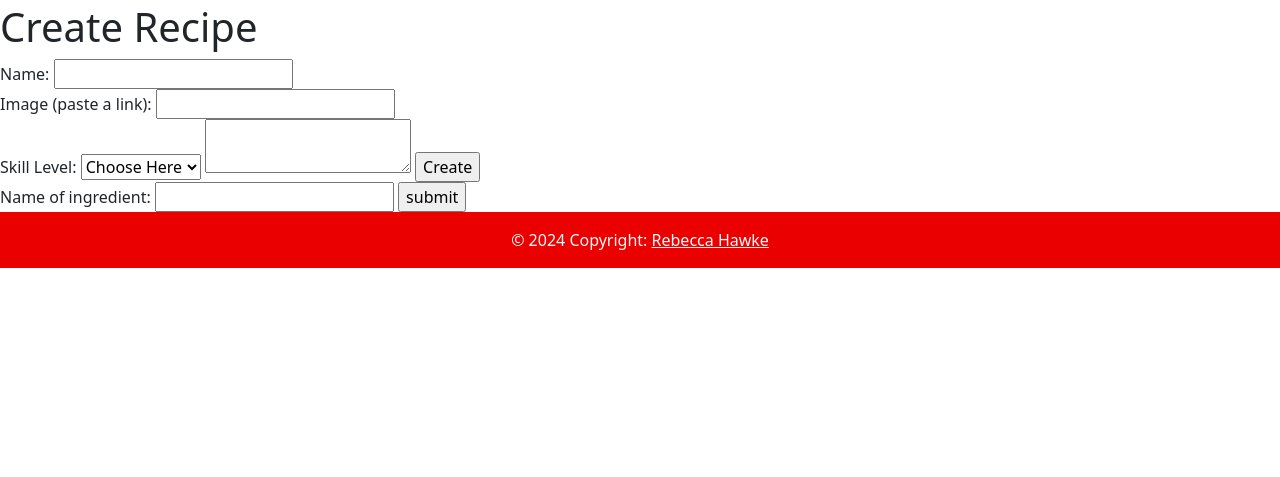
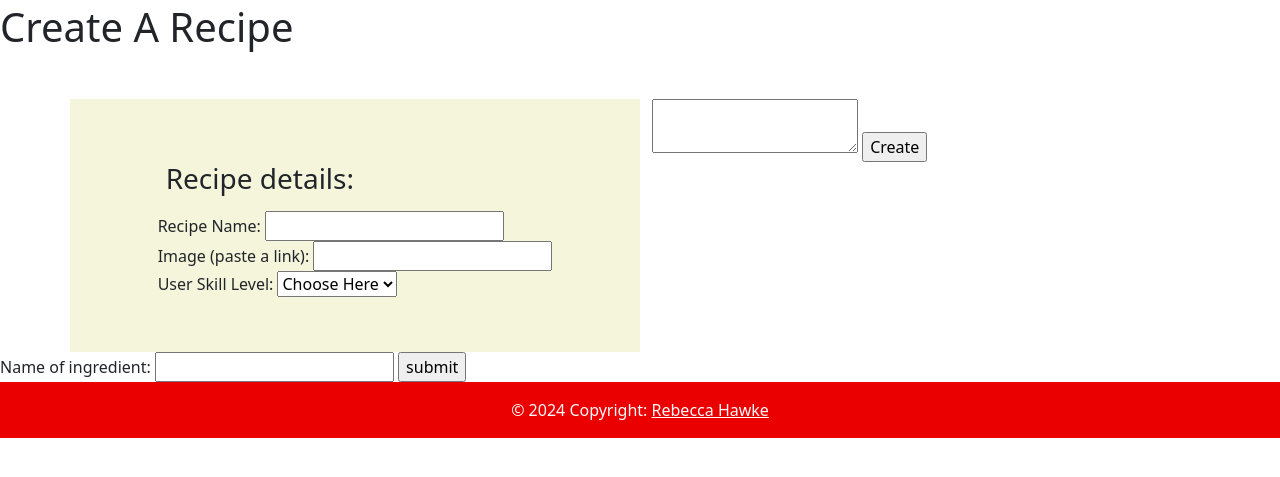
Before and after one commit to RebHawke/13COM, a Flask app: page /recipe/create in a window 1280 px wide. Shown: the part 61-538 px from the top of the page. Run offline with Flask 3, Linux system fonts and the light colour scheme; the visitor is signed in with stand-in values (Sample User, id 1); data that the repository does not hold is empty; some libraries are stand-ins or nearby versions; some web fonts are replaced.

Commit message:
restyling create recipe

```diff
--- a/flour/app.py
+++ b/flour/app.py
@@ -23,7 +23,7 @@ def create_connection():
 
 
 @app.route("/")
-def index():
+def home():
     return render_template("home.html")
 
 ################################################################################################
@@ -51,7 +51,7 @@ def sign_up():
                 with connection.cursor() as cursor:
                     sql = "INSERT INTO profiles (name, username, password, email, skill) VALUES (%s, %s, %s, %s, %s)"
                     values = (name, username, encrypt(password), email, skill)
-                    cursor.execute(sql, values)
+                    cursor.execute(sql, values) #safter way to input variables as less prone to tampering
                     connection.commit()
 
                     with connection.cursor() as cursor:
@@ -59,17 +59,17 @@ def sign_up():
                         cursor.execute(sql, (username, encrypt(password)))
                         profile = cursor.fetchone()
 
-                    session['user_id'] = profile['user_id'] #user_id is what knows uf u are logged in
+                    session['user_id'] = profile['user_id'] #user_id is what knows if u are logged in
                     session['name'] = profile['name']
                     session['username'] = profile['username']
-                    session['role'] = profile['role']  #admin, user, author
+                    session['role'] = profile['role']
                     session['email'] = profile['email']
                     session['skill'] = profile['skill']
                     flash("Logged In, Welcome " + (session['name']))
 
                     return redirect("/profiles")
         except pymysql.err.IntegrityError as e: #duplicate is an integrity error not data error so needs to be in a seperate statement
-            if "1062" in str(e):
+            if "1062" in str(e):  #found by causing the error and reding the message
                 print("double")
                 flash("Duplicate name")
                 return redirect("/")
@@ -77,7 +77,7 @@ def sign_up():
 
 def encrypt(password):
     import hashlib #encodes the passowrd for security, creates a random string
-    return hashlib.sha256(password.encode()).hexdigest()
+    return hashlib.sha256(password.encode()).hexdigest() #type of encoding
 
 
 @app.route("/login", methods=["GET", "POST"])
@@ -89,7 +89,7 @@ def login():
         connection = create_connection()
         with connection.cursor() as cursor:
             sql = "SELECT * FROM profiles WHERE username = %s AND password = %s"
-            cursor.execute(sql, (username, encrypt(password)))
+            cursor.execute(sql, (username, encrypt(password))) #changes password to encrypted
             profile = cursor.fetchone()
 
         if profile:
@@ -114,7 +114,14 @@ def profile():
         username = session['username']
         email = session['email']
         skill = session['skill']
-        return render_template("profile.html", name=name, id=id, username=username, email=email, skill=skill)
+
+        connection = create_connection()
+        with connection.cursor() as cursor: #joins the user id to the recipe id likes so i can filter for only one profile likes
+            sql = "SELECT * FROM recipes JOIN likes ON recipes.id = likes.recipe_id WHERE likes.user_id = %s"
+            cursor.execute(sql, (id,))
+            result = cursor.fetchall()
+
+        return render_template("profile.html", name=name, id=id, username=username, email=email, skill=skill, result=result)
     else:
         return redirect("/accounts")
 
@@ -146,7 +153,7 @@ def acc_edit():
             cursor.execute("SELECT name, username, email, skill FROM profiles WHERE user_id = %s", (user_id,))
             updated = cursor.fetchone()
 
-        # Refresh session variables
+        # redefine session variables
         session["name"] = updated["name"]
         session["username"] = updated["username"]
         session["email"] = updated["email"]
@@ -158,20 +165,20 @@ def acc_edit():
 def delete_user_route():
     connection = create_connection()
     with connection.cursor() as cursor:
-        if "role" in session and session["role"] == "admin":  # Ensure admin is logged in
-            user_id = request.form["user_id"]  # Get the user ID from the form
-            sql = "DELETE FROM profiles WHERE user_id = %s"  # Use parameterized query correctly
-            cursor.execute(sql, (user_id,))  # Pass user_id correctly
+        if "role" in session and session["role"] == "admin":
+            user_id = request.form["user_id"]
+            sql = "DELETE FROM profiles WHERE user_id = %s"
+            cursor.execute(sql, (user_id,)) #user id is passed invisible
             connection.commit()
             return redirect('/users')
         else:
-            return "Unauthorized", 403
+            return "Unauthorized", 404
 
 @app.route('/account/update/admin', methods=['POST'])
 def update_user_route():
     connection = create_connection()
     with connection.cursor() as cursor:
-        if "role" in session and session["role"] == "admin":  # Ensure admin is logged in
+        if "role" in session and session["role"] == "admin":  #checks admin is logged in
             new_role = request.form["role"]
             edit_user_id = request.form["user_id"]
             sql = "UPDATE profiles SET role = %s WHERE user_id = %s"
@@ -189,13 +196,13 @@ def acc_delete():
     connection = create_connection()
     with connection.cursor() as cursor:
         if request.method == "POST":
-            user_id = session.get('user_id')  # Properly retrieve the user ID
-            if user_id:  # Ensure user_id exists in session
-                sql = "DELETE FROM profiles WHERE user_id = %s"  # Use parameterized query correctly
-                cursor.execute(sql, (user_id,))  # Pass user_id correctly
+            user_id = session.get('user_id')
+            if user_id:  #makes sure someone is logged in
+                sql = "DELETE FROM profiles WHERE user_id = %s"
+                cursor.execute(sql, (user_id,))
                 connection.commit()
 
-    # Clears any logged-in profiles
+    #remove logged in profiles
     session.clear()
     return redirect("/")
 
@@ -227,12 +234,51 @@ def all():
 @app.route("/view")
 def view():
     recipe_id = request.args.get("id")
+    user_id = session.get("user_id")
+    liked = False
+    with create_connection() as connection2:
+        with connection2.cursor() as cursor:
+            sql = "SELECT * FROM likes WHERE recipe_id = %s AND user_id = %s"
+            cursor.execute(sql, (recipe_id, user_id))
+            if cursor.fetchone():
+                liked = True
+    with create_connection() as connection3:
+        with connection3.cursor() as cursor:
+            sql = "SELECT recipes.*, COUNT(likes.id) AS likes FROM recipes LEFT JOIN likes ON recipes.id = likes.recipe_id WHERE recipes.id = %s GROUP BY recipes.id"
+            cursor.execute(sql, (recipe_id,))
+            result = cursor.fetchone()
+    if not result:
+        return abort(404) #passes an error for my error page
+
+    return render_template("view.html", recipe=result, liked=liked)
+
+@app.route("/recipe/like", methods=["GET", "POST"])
+def like():
+    recipe_id = request.form.get("recipe_id")
+    user_id = session.get('user_id')
     with create_connection() as connection:
         with connection.cursor() as cursor:
+            sql = "INSERT INTO likes (recipe_id, user_id) VALUES (%s, %s)"
+            cursor.execute(sql, (recipe_id, user_id))
+            connection.commit()
+            return redirect(url_for("view", id=recipe_id))  ##### ai taught me how to do this so i could reload with the existing id as no return reload function exists
+    with create_connection() as connection2:
+        with connection2.cursor() as cursor:
             sql = "SELECT * FROM recipes WHERE id = %s"
             cursor.execute(sql, (recipe_id,))
             result = cursor.fetchone()
-    return render_template("view.html", recipes=result)
+    return render_template("view.html", recipe=result)
+
+@app.route("/recipe/un-like", methods=["GET", "POST"])
+def unlike():
+    recipe_id = request.form.get("recipe_id")
+    user_id = session.get('user_id')
+    with create_connection() as connection:
+        with connection.cursor() as cursor:
+            sql = "DELETE FROM likes WHERE recipe_id = %s AND user_id = %s"
+            cursor.execute(sql, (recipe_id, user_id))
+            connection.commit()
+    return redirect(url_for("view", id=recipe_id))
 
 
 @app.route("/recipe/create" , methods=["GET", "POST"])
@@ -244,7 +290,7 @@ def create():
         if session['role'] == 'user':
             flash("you do not have acess to this page")
             return redirect("/")
-        elif session['role'] != 'user':
+        elif session['role'] != 'user': #if session role not user
             print(session['role'])
 
             connection2 = create_connection()
@@ -263,7 +309,7 @@ def create():
                 steps = request.form["steps"]
                 image = request.form["image"]
 
-                ingredient_id = request.form.getlist('ingredient_id')
+                ingredient_id = request.form.getlist('ingredient_id') #getlist because there can be more than one
 
 
                 with create_connection() as connection:
@@ -271,7 +317,7 @@ def create():
                         sql = "INSERT INTO recipes (name, skill, date_posted, steps, image) VALUES (%s, %s, %s, %s, %s)"
                         values = (name, skill, date, steps, image) #creates a more robust program using %s
                         cursor.execute(sql, values)
-                        recipe_id = cursor.lastrowid
+                        recipe_id = cursor.lastrowid #allows me to use the recipe id before the recipe has been created as the forms are submitted at the same time
 
                         for ingredient in ingredient_id:
                             sql2 = "INSERT INTO recipe_ingredients (recipe_id, ingredient_id) VALUES (%s, %s)"
@@ -302,18 +348,22 @@ def create_ingredient():
                     connection.commit()
                     return redirect("/recipe/create")
 
-        except pymysql.err.DataError as e: #taught by ai, catches the error in pymysql, for too many characters, it is classified as a data error
+        except pymysql.err.DataError as e: #catches the error in pymysql, for too many characters, it is classified as a data error
             if "1406" in str(e):
                 print("long")
-                flash("Ingredient name is too long")
+                flash("ingredient name is too long")
                 return redirect("/")
         except pymysql.err.IntegrityError as e: #duplicate is an integrity error not data error so needs to be in a seperate statement
             if "1062" in str(e):
                 print("double")
-                flash("Duplicate Ingredient")
+                flash("duplicate Ingredient")
                 return redirect("/")
     return redirect("/")
 
+
+@app.errorhandler(404) #error handling, redirect page for 404 errors
+def fnf(err):
+    return render_template("error.html")
 
 app.run(debug = True)
 
--- a/flour/static/styles.css
+++ b/flour/static/styles.css
@@ -69,15 +69,11 @@ html, body {
 
 .search-container {
     position: relative;
+    display: flex;
+    justify-content: center;
 }
 
-.search-input {
-    height: 50px;
-    border-radius: 30px;
-    padding-left: 35px;
-    border: none;
-    box-shadow: 0 0 10px rgba(0, 0, 0, 0.1);
-}
+
 
 .button_image {
     height: 100vh;
@@ -240,3 +236,41 @@ html, body {
     background-color: rgb(245, 245, 245);
     box-shadow: 0 8px 12px rgba(0, 0, 0, 0.2);
 }
+
+.custom-button {
+  display: flex;
+  align-items: center;
+  justify-content: center;
+  text-decoration: none;
+  color: #ffffff;
+  font-size: 18px;
+  border-radius: 20px;
+  width: 200px;
+  height: 40px;
+  font-weight: bold;
+  border-bottom: 5px solid #b46436;
+  transition: 0.3s;
+  background-color: #eb8b54;
+}
+
+.custom-button:hover {
+  border-bottom-width: 0;
+  transform: translateY(5px);
+  background-color: #eb8b54;
+  color: white
+
+}
+
+.create_box {
+    background-color: beige;
+}
+
+.recipe_container {
+    margin-left: 2;
+}
+
+.box1 {
+    display: flex;
+    justify-content: center;
+    padding: 10%;
+}
--- a/flour/templates/create_recipe.html
+++ b/flour/templates/create_recipe.html
@@ -1,16 +1,22 @@
 {% extends "_layout.html" %}
 {% block content %}
 
-<h1>Create Recipe</h1>
+<h1>Create A Recipe</h1>
+<div class="container mt-5 recipe_container">
+    <div class="row">
+
+        <div class="col-md-6 create_box">
+            <div class="box1">
                 <form action="/recipe/create" method="POST">
-            Name:
+                    <h3 class="p-2"> Recipe details: </h3>
+                    Recipe Name:
                     <input type="text" name="name" maxlength="255" required> <br>
 
                     Image (paste a link):
                     <input type="text" name="image" required><br>
 
-            Skill Level:
-            <select name="skill" id="skill">
+                    User Skill Level:
+                    <select name="skill" id="skill" class="selector">
                         <option value="empty" selected disabled hidden>Choose Here</option>
                         <option value="beginner">Beginner</option>
                         <option value="intermediate">intermediate</option>
@@ -18,10 +24,18 @@
                         <option value="any">N/A</option>
                     </select>
 
+            </div>
+        </div>
+            <div class="col-md-6">
+                <div class="box">
+
                     {# ck editor (creates a text box that converts input to html code) #}
                     <textarea id="editor" name="steps"></textarea>
                     <input type="submit" value="Create">
-        {# </form> #}
+                </div>
+            </div>
+    </div>
+  </div>
 
         <table>
         {% for ingredient in ingredients %}
--- /dev/null
+++ b/flour/templates/error.html
@@ -0,0 +1,6 @@
+{% extends "_layout.html" %}
+{% block content %}
+
+<h1> Oh no!, an error occured </h1>
+
+{% endblock %}
--- a/flour/templates/home.html
+++ b/flour/templates/home.html
@@ -23,10 +23,10 @@
 </nav>
 
 <div class="row search-box-row">
-    <div class="container m-5">
+    <div class="container mt-5 mb-5">
         <div class="row justify-content-center">
             <div class="col-md-6 search-container">
-                <a href="/all" class="btn btn-white">All Recipes</a>
+                <a href="/all" class="btn btn-white custom-button">All Recipes</a>
             </div>
         </div>
     </div>
```
Also changed, not shown: flour/templates/profile.html (+17 -0 lines), flour/templates/view.html (+24 -3 lines). Lines whose indentation alone changed are shown as unchanged.
